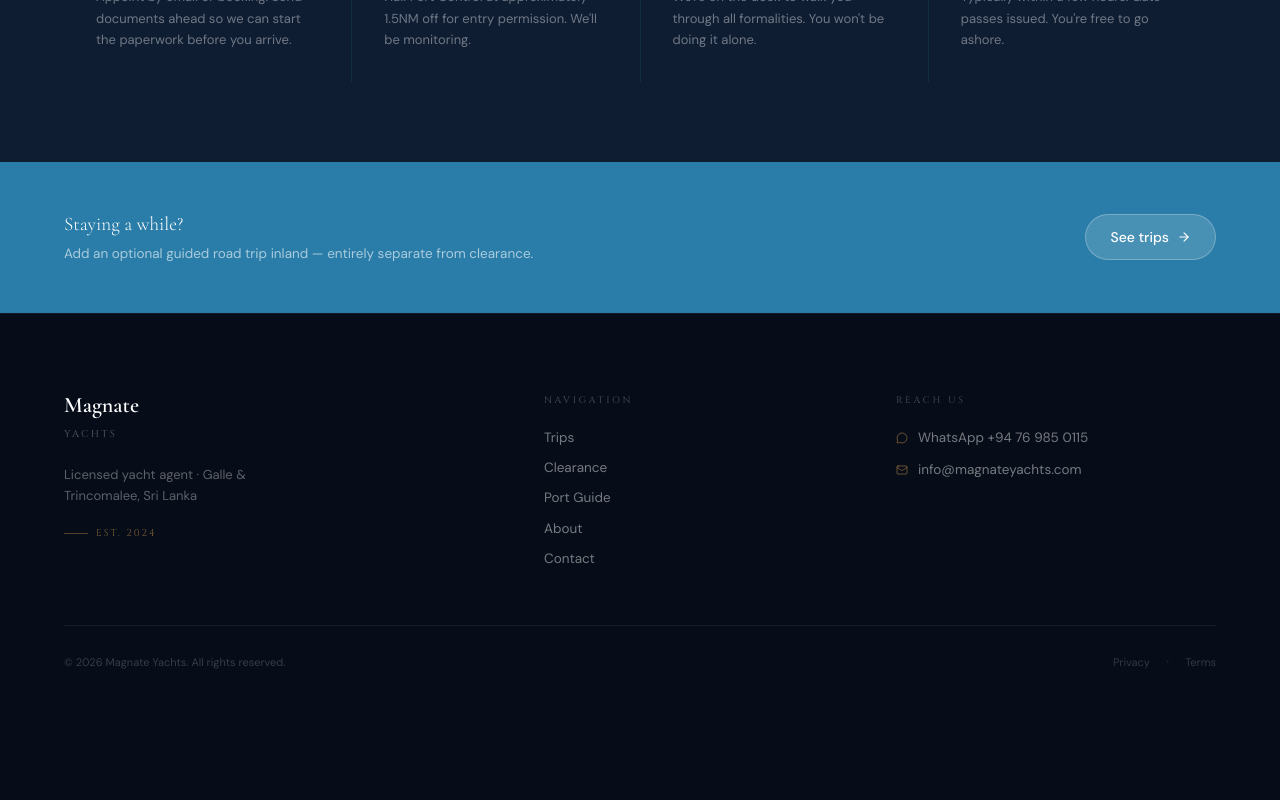
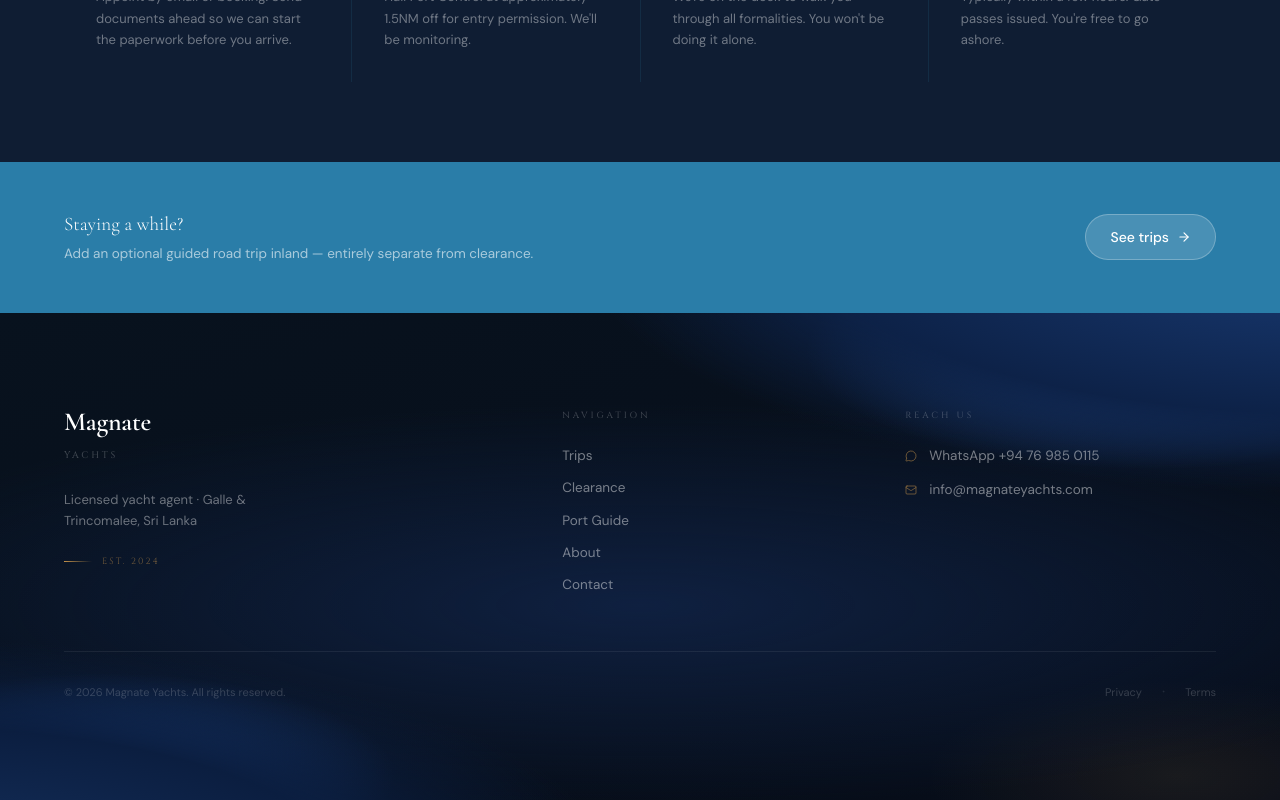
Before and after one commit to ScaleX-Dev/Magnate-yachts, a Next.js app: page /clearance in a window 1280 px wide. Shown: the part 2221-3021 px from the top of the page. Before the commit the page ends 2975 px from the top, so only its background shows below. Built offline with nearby package versions, Linux system fonts and the light colour scheme.

Commit message:
footer and page updates

```diff
--- a/src/components/layout/Footer.tsx
+++ b/src/components/layout/Footer.tsx
@@ -1,3 +1,5 @@
+"use client";
+
 import Link from "next/link";
 import { Mail, MessageCircle } from "lucide-react";
 
@@ -9,40 +11,67 @@ const NAV_LINKS = [
   { href: "/contact",    label: "Contact" },
 ];
 
+/* ─── Fluid 3-D background ────────────────────────────────────────────
+   Stacked radial-gradients produce the same volumetric-swell look as
+   the reference: vivid deep-blue blobs lit from within, sitting on a
+   near-black base. Each gradient is a separate "surface".
+──────────────────────────────────────────────────────────────────────── */
+const FLUID_BG = [
+  /* Top-right primary swell — lit highlight */
+  "radial-gradient(ellipse 75% 65% at 105% -15%, #1A3D78 0%, #0D2248 55%, transparent 80%)",
+  /* Top-right secondary ridge — specular */
+  "radial-gradient(ellipse 45% 40% at 90%  8%,  #2A5AAA 0%, transparent 60%)",
+  /* Bottom-left primary swell */
+  "radial-gradient(ellipse 70% 60% at -8% 115%,  #163260 0%, #0B1E40 50%, transparent 80%)",
+  /* Bottom-left specular */
+  "radial-gradient(ellipse 38% 35% at 8%  95%,  #2050A0 0%, transparent 60%)",
+  /* Centre ribbon — ties the two swells together */
+  "radial-gradient(ellipse 90% 55% at 50% 60%,  #0F2040 0%, transparent 75%)",
+  /* Amber warmth — bottom-right corner */
+  "radial-gradient(ellipse 28% 28% at 92% 95%,  rgba(196,146,74,0.10) 0%, transparent 70%)",
+  /* Base */
+  "linear-gradient(160deg, #08121E 0%, #060C18 100%)",
+].join(", ");
+
 export function Footer() {
   return (
-    <footer className="bg-[var(--color-midnight)] border-t border-white/[0.06]">
-      <div className="container-site py-14 sm:py-16 lg:py-20">
-
-        <div className="grid grid-cols-1 sm:grid-cols-[1.4fr_1fr_1fr] gap-10 sm:gap-8 pb-12 sm:pb-14 border-b border-white/[0.06]">
-
+    <footer
+      className="relative overflow-hidden"
+      style={{ backgroundImage: FLUID_BG }}
+    >
+      {/* ── Content ── */}
+      <div className="relative z-10 container-site py-16 sm:py-20 lg:py-24">
+        <div
+          className="grid grid-cols-1 sm:grid-cols-[1.5fr_1fr_1fr] gap-12 sm:gap-8 pb-14"
+          style={{ borderBottom: "1px solid rgba(255,255,255,0.07)" }}
+        >
           {/* Brand */}
-          <div className="flex flex-col gap-5">
+          <div className="flex flex-col gap-6">
             <div>
               <span
-                className="block text-[22px] font-semibold text-white leading-none mb-1"
-                style={{ fontFamily: "var(--font-display)" }}
+                className="block text-[26px] font-semibold text-white leading-none mb-1.5"
+                style={{ fontFamily: "var(--font-display)", letterSpacing: "-0.01em" }}
               >
                 Magnate
               </span>
               <span
-                className="text-[10px] font-medium uppercase tracking-[0.22em] text-white/25"
-                style={{ fontFamily: "var(--font-accent)" }}
+                className="text-[9.5px] font-medium uppercase tracking-[0.28em]"
+                style={{ fontFamily: "var(--font-accent)", color: "rgba(255,255,255,0.22)" }}
               >
                 Yachts
               </span>
             </div>
             <p
-              className="text-[13px] text-white/35 leading-relaxed max-w-[260px]"
-              style={{ fontFamily: "var(--font-body)" }}
+              className="text-[13px] leading-relaxed max-w-[240px]"
+              style={{ fontFamily: "var(--font-body)", color: "rgba(255,255,255,0.4)" }}
             >
               Licensed yacht agent · Galle &amp; Trincomalee, Sri Lanka
             </p>
-            <div className="flex items-center gap-2">
-              <span className="w-6 h-px bg-[var(--color-amber)]/40" />
+            <div className="flex items-center gap-2.5">
+              <div style={{ width: "28px", height: "1px", background: "linear-gradient(90deg, #C4924A, transparent)" }} />
               <span
-                className="text-[10px] uppercase tracking-[0.2em] text-[var(--color-amber)]/60"
-                style={{ fontFamily: "var(--font-accent)" }}
+                className="text-[9px] uppercase tracking-[0.24em]"
+                style={{ fontFamily: "var(--font-accent)", color: "rgba(196,146,74,0.55)" }}
               >
                 Est. 2024
               </span>
@@ -52,18 +81,18 @@ export function Footer() {
           {/* Navigation */}
           <div>
             <p
-              className="text-[9.5px] font-medium uppercase tracking-[0.28em] text-white/22 mb-5"
-              style={{ fontFamily: "var(--font-accent)" }}
+              className="text-[9px] font-medium uppercase tracking-[0.32em] mb-6"
+              style={{ fontFamily: "var(--font-accent)", color: "rgba(255,255,255,0.2)" }}
             >
               Navigation
             </p>
-            <nav className="flex flex-col gap-2.5">
+            <nav className="flex flex-col gap-3">
               {NAV_LINKS.map(({ href, label }) => (
                 <Link
                   key={href}
                   href={href}
-                  className="text-[13.5px] text-white/45 hover:text-white/80 transition-colors w-fit"
-                  style={{ fontFamily: "var(--font-body)" }}
+                  className="text-[13.5px] w-fit transition-colors duration-200 hover:text-white/80"
+                  style={{ fontFamily: "var(--font-body)", color: "rgba(255,255,255,0.45)" }}
                 >
                   {label}
                 </Link>
@@ -74,25 +103,25 @@ export function Footer() {
           {/* Contact */}
           <div>
             <p
-              className="text-[9.5px] font-medium uppercase tracking-[0.28em] text-white/22 mb-5"
-              style={{ fontFamily: "var(--font-accent)" }}
+              className="text-[9px] font-medium uppercase tracking-[0.32em] mb-6"
+              style={{ fontFamily: "var(--font-accent)", color: "rgba(255,255,255,0.2)" }}
             >
               Reach us
             </p>
-            <div className="flex flex-col gap-3">
+            <div className="flex flex-col gap-3.5">
               <span
-                className="flex items-center gap-2.5 text-[13.5px] text-white/45"
-                style={{ fontFamily: "var(--font-body)" }}
+                className="flex items-center gap-3 text-[13.5px]"
+                style={{ fontFamily: "var(--font-body)", color: "rgba(255,255,255,0.45)" }}
               >
-                <MessageCircle size={12} className="text-[var(--color-amber)]/50 shrink-0" />
+                <MessageCircle size={12} style={{ color: "rgba(196,146,74,0.5)", flexShrink: 0 }} />
                 WhatsApp +94&nbsp;76&nbsp;985&nbsp;0115
               </span>
               <a
                 href="mailto:info@magnateyachts.com"
-                className="flex items-center gap-2.5 text-[13.5px] text-white/45 hover:text-white/80 transition-colors w-fit"
-                style={{ fontFamily: "var(--font-body)" }}
+                className="flex items-center gap-3 text-[13.5px] w-fit transition-colors duration-200 hover:text-white/80"
+                style={{ fontFamily: "var(--font-body)", color: "rgba(255,255,255,0.45)" }}
               >
-                <Mail size={12} className="text-[var(--color-amber)]/50 shrink-0" />
+                <Mail size={12} style={{ color: "rgba(196,146,74,0.5)", flexShrink: 0 }} />
                 info@magnateyachts.com
               </a>
             </div>
@@ -100,26 +129,26 @@ export function Footer() {
         </div>
 
         {/* Bottom bar */}
-        <div className="pt-6 flex flex-col sm:flex-row items-start sm:items-center justify-between gap-3">
+        <div className="pt-7 flex flex-col sm:flex-row items-start sm:items-center justify-between gap-3">
           <p
-            className="text-[11px] text-white/20"
-            style={{ fontFamily: "var(--font-body)" }}
+            className="text-[11px]"
+            style={{ fontFamily: "var(--font-body)", color: "rgba(255,255,255,0.18)" }}
           >
             © {new Date().getFullYear()} Magnate Yachts. All rights reserved.
           </p>
-          <div className="flex items-center gap-4">
+          <div className="flex items-center gap-5">
             <Link
               href="/privacy"
-              className="text-[11px] text-white/18 hover:text-white/40 transition-colors"
-              style={{ fontFamily: "var(--font-body)" }}
+              className="text-[11px] transition-colors duration-200 hover:text-white/45"
+              style={{ fontFamily: "var(--font-body)", color: "rgba(255,255,255,0.18)" }}
             >
               Privacy
             </Link>
-            <span className="text-white/10">·</span>
+            <span style={{ color: "rgba(255,255,255,0.1)" }}>·</span>
             <Link
               href="/terms"
-              className="text-[11px] text-white/18 hover:text-white/40 transition-colors"
-              style={{ fontFamily: "var(--font-body)" }}
+              className="text-[11px] transition-colors duration-200 hover:text-white/45"
+              style={{ fontFamily: "var(--font-body)", color: "rgba(255,255,255,0.18)" }}
             >
               Terms
             </Link>
--- a/src/components/sections/HeroSection.tsx
+++ b/src/components/sections/HeroSection.tsx
@@ -32,7 +32,11 @@ function LineReveal({
 
 export function HeroSection() {
   return (
-    <section className="bg-[var(--color-ivory)]">
+    <section className="relative" style={{ backgroundImage: [
+      "radial-gradient(ellipse 55% 50% at 100% 0%,   rgba(196,146,74,0.07) 0%, transparent 65%)",
+      "radial-gradient(ellipse 45% 40% at   0% 100%, rgba(15,29,51,0.04)   0%, transparent 65%)",
+      "linear-gradient(160deg, #F4F1EA 0%, #EEE9DF 100%)",
+    ].join(", ") }}>
       <div className="container-site pt-5 md:pt-6 pb-10 md:pb-14">
 
         {/* Hero image */}
--- a/src/components/sections/ServicePillars.tsx
+++ b/src/components/sections/ServicePillars.tsx
@@ -72,7 +72,13 @@ function PillarCard({ tag, title, items }: (typeof PILLARS)[0]) {
 
 export function ServicePillars() {
   return (
-    <section className="bg-[var(--color-navy)] overflow-hidden">
+    <section className="overflow-hidden relative" style={{ backgroundImage: [
+      "radial-gradient(ellipse 65% 70% at -8% -10%, #1A3560 0%, #0D2040 50%, transparent 75%)",
+      "radial-gradient(ellipse 55% 60% at 108% 108%, #152D52 0%, #0B1E38 55%, transparent 78%)",
+      "radial-gradient(ellipse 40% 35% at 98%  2%,  rgba(42,90,180,0.22) 0%, transparent 60%)",
+      "radial-gradient(ellipse 35% 30% at  2% 98%,  rgba(30,70,150,0.18) 0%, transparent 60%)",
+      "linear-gradient(160deg, #0F1D33 0%, #0D1A2E 100%)",
+    ].join(", ") }}>
       <div className="container-site py-12 md:py-16 lg:py-20">
 
         {/* Section header */}
--- a/src/components/sections/TripsPreview.tsx
+++ b/src/components/sections/TripsPreview.tsx
@@ -29,7 +29,12 @@ const TRIPS = [
 
 export function TripsPreview() {
   return (
-    <section style={{ background: "var(--color-trips)" }}>
+    <section style={{ backgroundImage: [
+      "radial-gradient(ellipse 55% 50% at  -5% 0%,   rgba(15,29,51,0.06)   0%, transparent 65%)",
+      "radial-gradient(ellipse 50% 45% at 105% 100%, rgba(15,29,51,0.05)   0%, transparent 65%)",
+      "radial-gradient(ellipse 40% 38% at  98%  2%,  rgba(196,146,74,0.08) 0%, transparent 60%)",
+      "linear-gradient(160deg, #EDE1CB 0%, var(--color-trips) 40%, #E0D3B8 100%)",
+    ].join(", ") }}>
       <div className="container-site py-14 md:py-18 lg:py-24">
 
         {/* Header */}
```
Also changed, not shown: src/components/sections/ClearanceSection.tsx (+7 -1 lines), src/components/sections/FinalCTA.tsx (+8 -11 lines), src/components/sections/TestimonialSection.tsx (+7 -8 lines).
